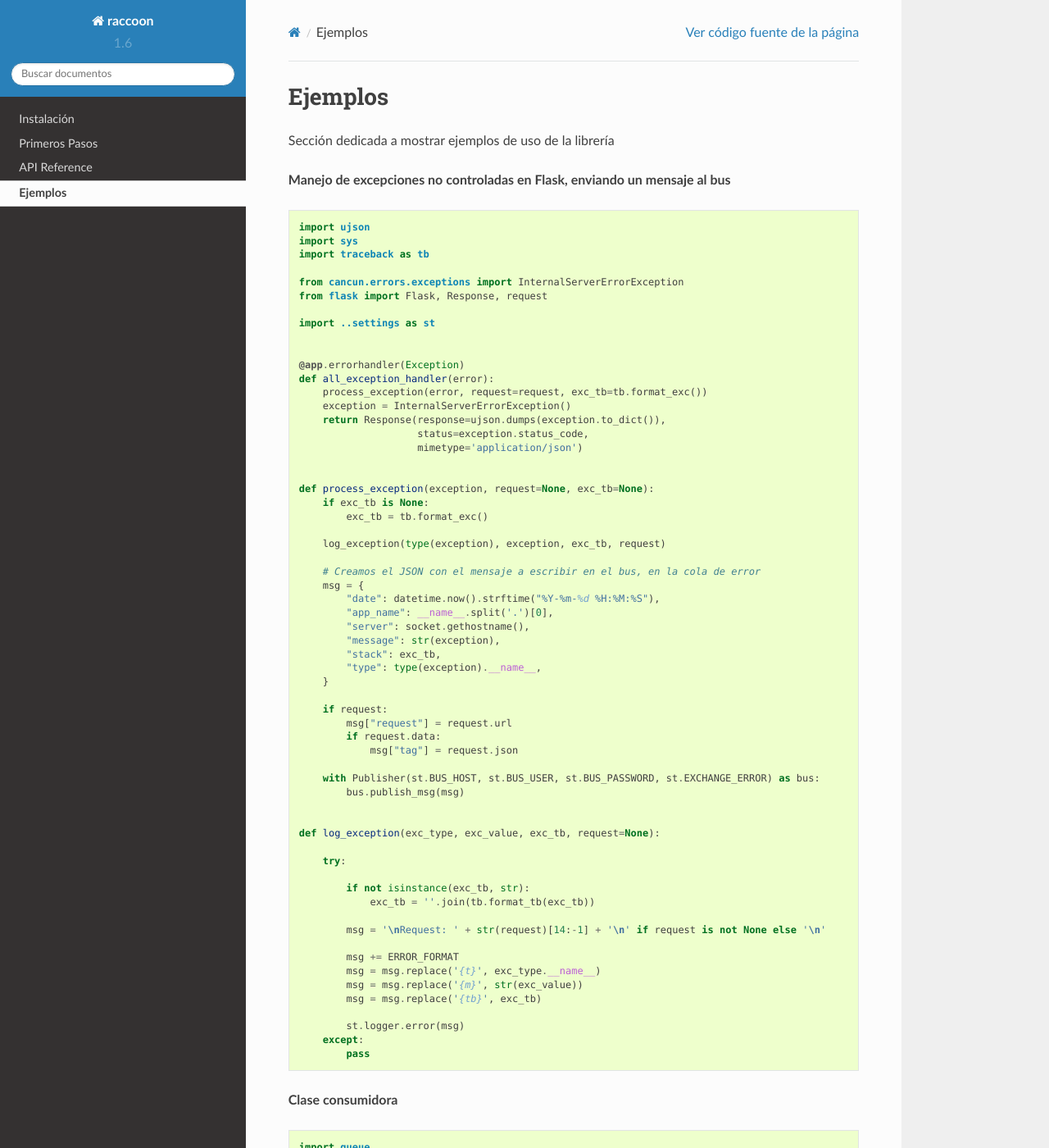
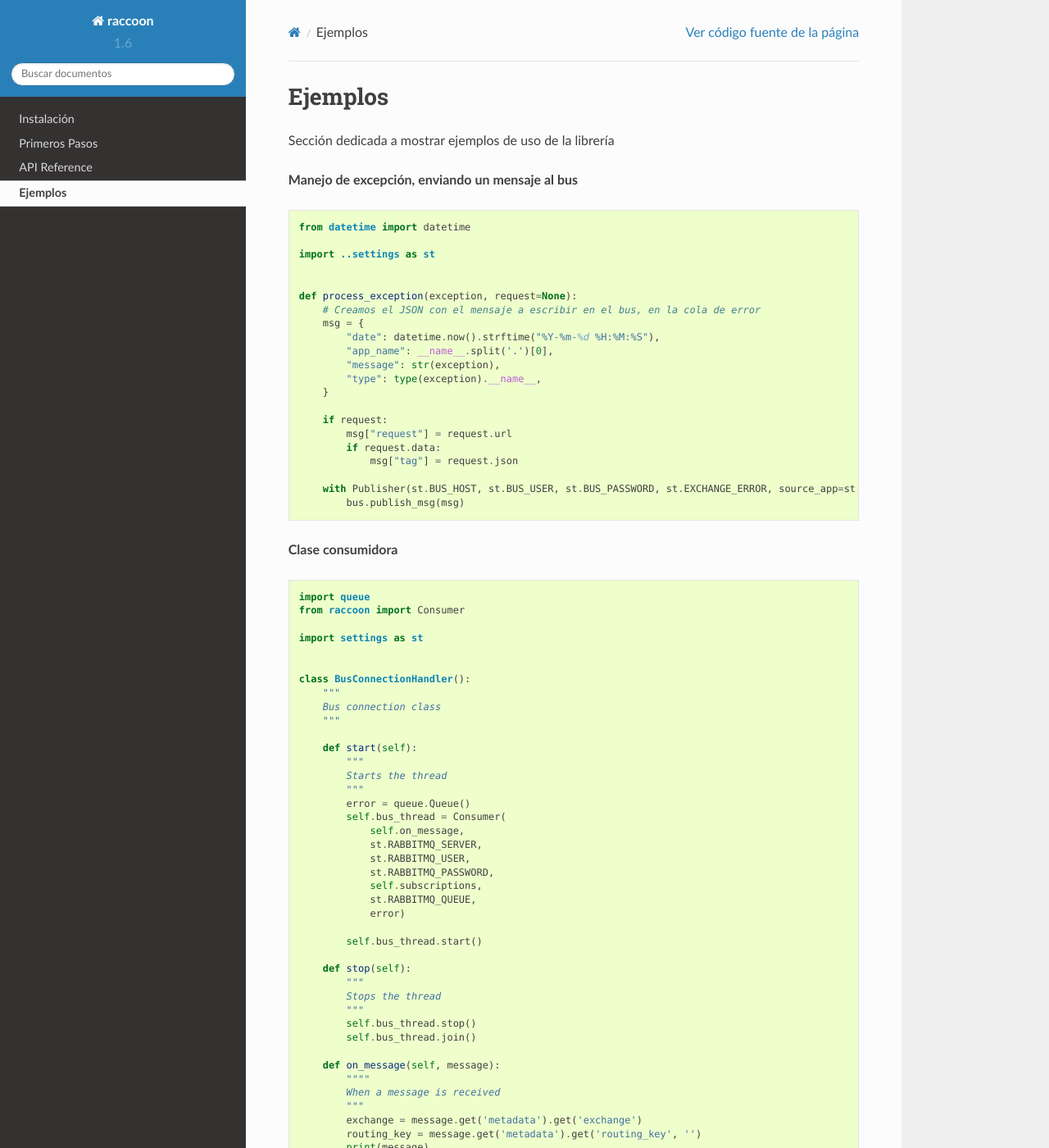
Before and after one commit to etsfactory/raccoon, a Sphinx documentation site: the page built from docs/source/examples.rst, in a window 1280 px wide and 1400 px high. Shown: the whole window at 82% size. Built offline with Sphinx 7.4.7 and the Read the Docs theme 2.0.0, drawn with Linux system fonts in a browser that asks for light colours.

Commit message:
[ADD] Doc updated.

```diff
--- a/docs/source/examples.rst
+++ b/docs/source/examples.rst
@@ -3,42 +3,21 @@ Ejemplos
 
 Sección dedicada a mostrar ejemplos de uso de la librería
 
-**Manejo de excepciones no controladas en Flask, enviando un mensaje al bus**
+**Manejo de excepción, enviando un mensaje al bus**
 
 .. code-block:: python
 
-    import ujson
-    import sys
-    import traceback as tb
-
-    from cancun.errors.exceptions import InternalServerErrorException
-    from flask import Flask, Response, request
+    from datetime import datetime
 
     import ..settings as st
 
 
-    @app.errorhandler(Exception)
-    def all_exception_handler(error):
-        process_exception(error, request=request, exc_tb=tb.format_exc())
-        exception = InternalServerErrorException()
-        return Response(response=ujson.dumps(exception.to_dict()),
-                        status=exception.status_code,
-                        mimetype='application/json')
-
-
-    def process_exception(exception, request=None, exc_tb=None):
-        if exc_tb is None:
-            exc_tb = tb.format_exc()
-
-        log_exception(type(exception), exception, exc_tb, request)
-
+    def process_exception(exception, request=None):
         # Creamos el JSON con el mensaje a escribir en el bus, en la cola de error
         msg = {
             "date": datetime.now().strftime("%Y-%m-%d %H:%M:%S"),
             "app_name": __name__.split('.')[0],
-            "server": socket.gethostname(),
             "message": str(exception),
-            "stack": exc_tb,
             "type": type(exception).__name__,
         }
 
@@ -47,28 +26,8 @@ Sección dedicada a mostrar ejemplos de uso de la librería
             if request.data:
                 msg["tag"] = request.json
 
-        with Publisher(st.BUS_HOST, st.BUS_USER, st.BUS_PASSWORD, st.EXCHANGE_ERROR) as bus:
+        with Publisher(st.BUS_HOST, st.BUS_USER, st.BUS_PASSWORD, st.EXCHANGE_ERROR, source_app=st.APP_NAME) as bus:
             bus.publish_msg(msg)
-
-
-    def log_exception(exc_type, exc_value, exc_tb, request=None):
-
-        try:
-
-            if not isinstance(exc_tb, str):
-                exc_tb = ''.join(tb.format_tb(exc_tb))
-
-            msg = '\nRequest: ' + str(request)[14:-1] + '\n' if request is not None else '\n'
-
-            msg += ERROR_FORMAT
-            msg = msg.replace('{t}', exc_type.__name__)
-            msg = msg.replace('{m}', str(exc_value))
-            msg = msg.replace('{tb}', exc_tb)
-
-            st.logger.error(msg)
-        except:
-            pass
-
 
 
 **Clase consumidora**
```
